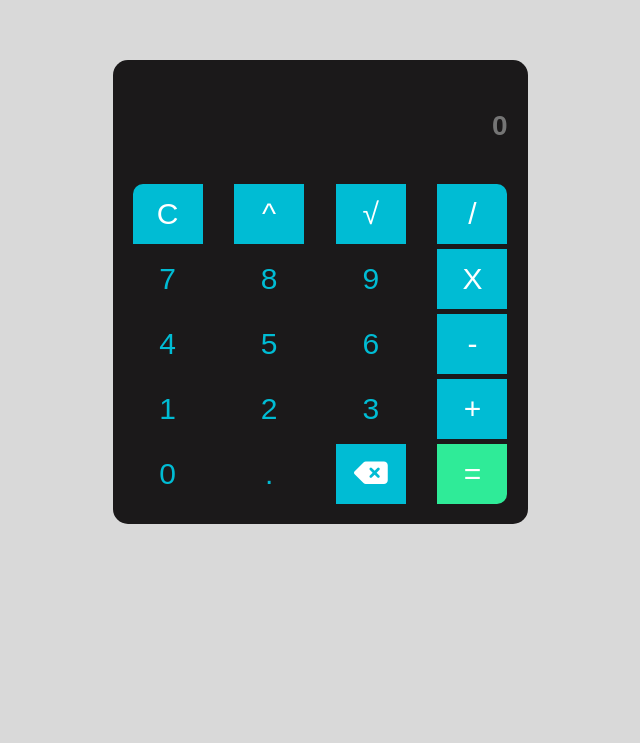
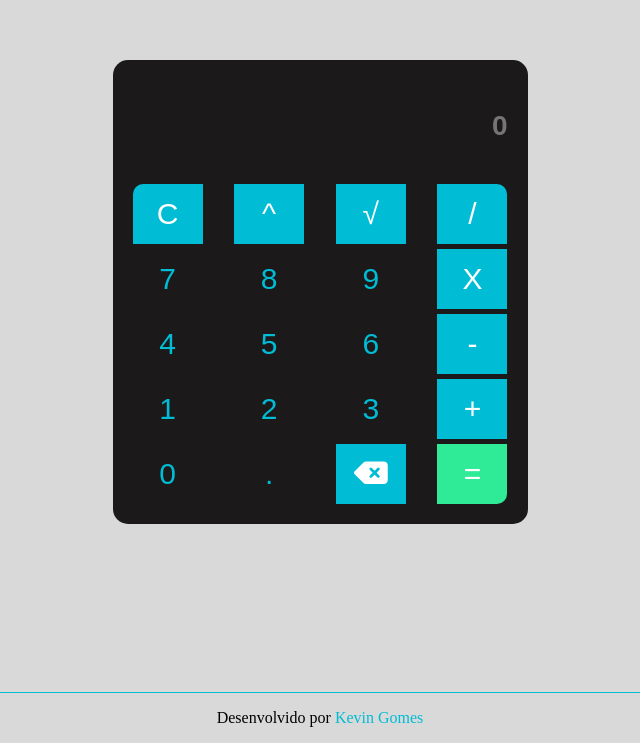
Before and after one commit to kevin19tech/calculatorJS, a plain HTML site: page index.html in a window 1280 px wide. Shown: the part 108-851 px from the top of the page, without its empty margins (320-960 px from the left). Before the commit the page ends 800 px from the top, so only its background shows below. Drawn offline with Linux system fonts and the light colour scheme.

Commit message:
adicionei link para o portifólio

```diff
--- a/index.html
+++ b/index.html
@@ -79,5 +79,8 @@
       </div>
     </div>
   </div>
+  <footer>
+    <p>Desenvolvido por <a href="https://kevin19tech.github.io/portifolioKevin/" target="_blank">Kevin Gomes</a></p>
+  </footer>
 </body>
 </html>
--- a/style/style.css
+++ b/style/style.css
@@ -100,3 +100,14 @@ button{
     border-radius: 0 0 10px 0;
     background-color: var(--verdePrincipal);
 }
+
+footer{
+    border-top: 1px solid var(--azulPrincipal);
+    text-align: center;
+    padding: 1rem;
+}
+
+footer a{
+    text-decoration: none;
+    color: var(--azulPrincipal);
+}
```
